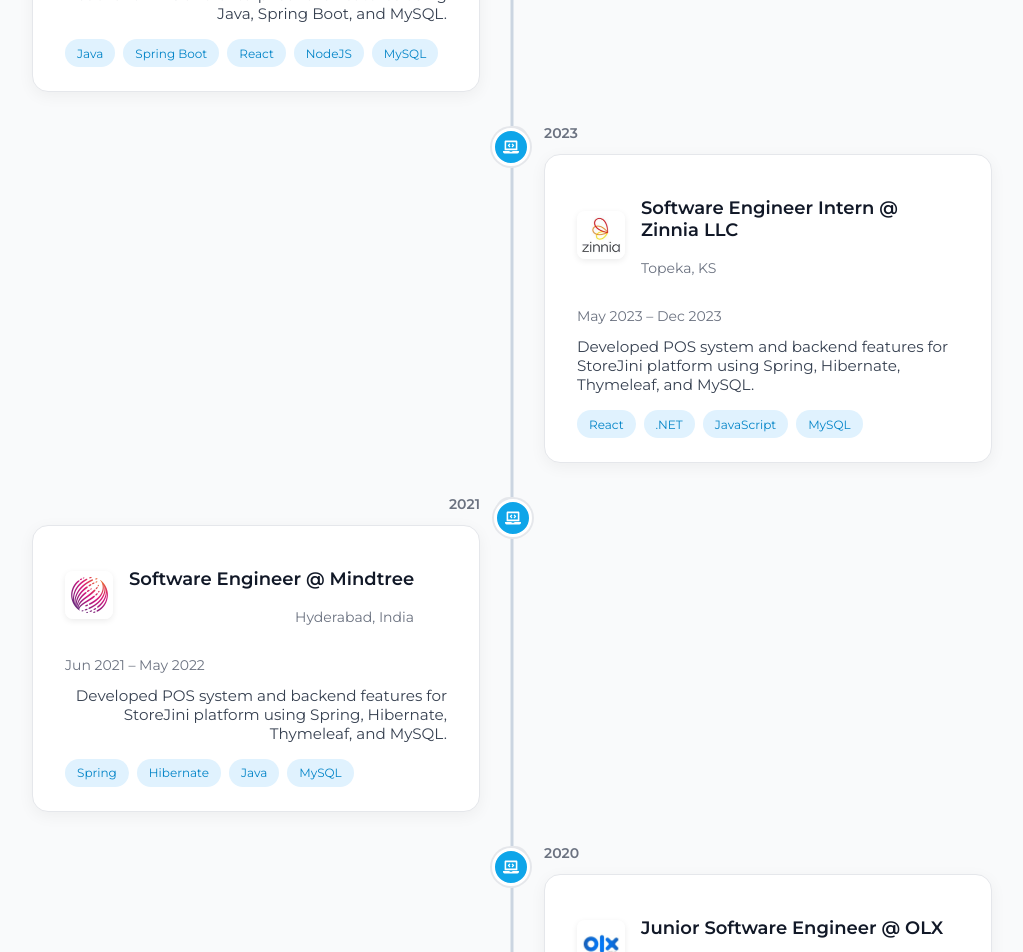
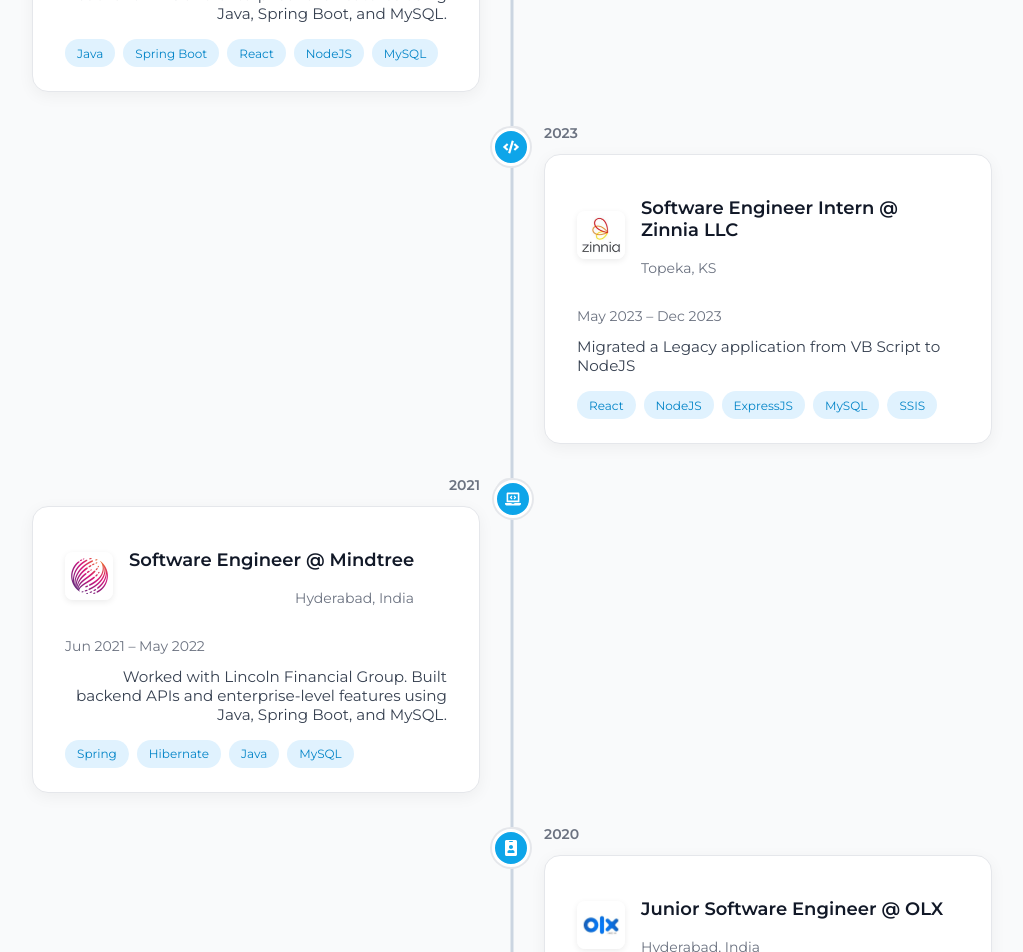
Before and after one commit to rakeshkodathala/rakesh-portfolio, a React (Vite) app: page / in a window 1280 px wide. Shown: the part 1660-2612 px from the top of the page, without its empty margins (128-1151 px from the left). Built offline with nearby package versions, Linux system fonts and the light colour scheme.

Commit message:
edited work componenet

```diff
--- a/index.html
+++ b/index.html
@@ -13,7 +13,7 @@
     <meta name="author" content="Rakesh Kumar" />
 
     <!-- Title -->
-    <title>Rakesh Kumar | Portfolio</title>
+    <title>Personal Portfolio</title>
   </head>
   <body class="bg-white text-gray-900">
     <div id="root"></div>
--- a/src/components/Work/Work.jsx
+++ b/src/components/Work/Work.jsx
@@ -1,5 +1,5 @@
 import { motion } from "framer-motion";
-import { FaBriefcase, FaLaptopCode } from "react-icons/fa";
+import { FaBriefcase, FaLaptopCode, FaIdBadge, FaCode } from "react-icons/fa";
 import "./Work.css";
 
 const workExperience = [
@@ -19,13 +19,12 @@
     role: "Software Engineer Intern",
     company: "Zinnia LLC",
     year: "2023",
-    icon: <FaLaptopCode />, // 💻 Add this
+    icon: <FaCode />, // 💻 Add this
     logo: "Zinnia.jpeg",
     location: "Topeka, KS",
     duration: "May 2023 – Dec 2023",
-    description:
-      "Developed POS system and backend features for StoreJini platform using Spring, Hibernate, Thymeleaf, and MySQL.",
-    tech: ["React", ".NET", "JavaScript", "MySQL"],
+    description: "Migrated a Legacy application from VB Script to NodeJS ",
+    tech: ["React", "NodeJS", "ExpressJS", "MySQL", "SSIS"],
   },
   {
     role: "Software Engineer",
@@ -36,14 +35,14 @@
     location: "Hyderabad, India",
     duration: "Jun 2021 – May 2022",
     description:
-      "Developed POS system and backend features for StoreJini platform using Spring, Hibernate, Thymeleaf, and MySQL.",
+      "Worked with Lincoln Financial Group. Built backend APIs and enterprise-level features using Java, Spring Boot, and MySQL.",
     tech: ["Spring", "Hibernate", "Java", "MySQL"],
   },
   {
     role: "Junior Software Engineer",
     company: "OLX",
     year: "2020",
-    icon: <FaLaptopCode />, // 💻 Add this
+    icon: <FaIdBadge />, // 💻 Add this
     logo: "olx.jpeg",
     location: "Hyderabad, India",
     duration: "Nov 2019 – May 2021",
```
